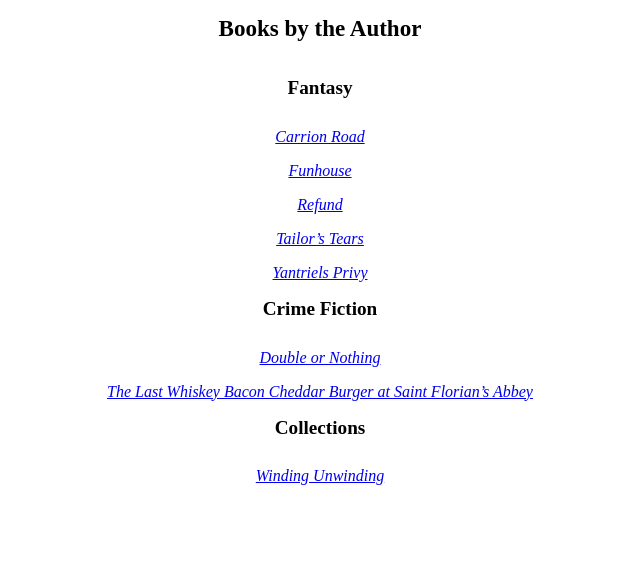
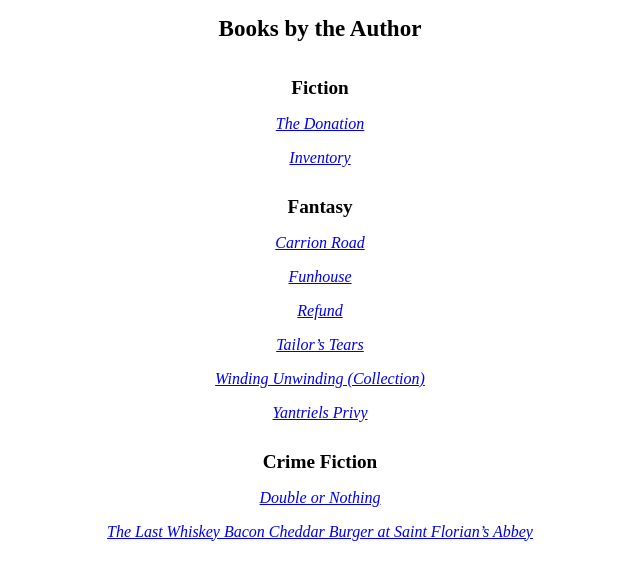
Before and after one commit to driscoll-brook-press/ebook-format, a Jekyll site: the page built from author/books.md, in a window 1280 px wide. Shown: the top 580 px of the page, without its empty margins (320-960 px from the left). Built offline with Jekyll 4.4.1, drawn with Linux system fonts in a browser that asks for light colours.

Commit message:
Updates for rights and toc styles

```diff
--- a/author/books.md
+++ b/author/books.md
@@ -3,39 +3,32 @@ title: Books by the Author
 style: books
 toc: back-matter
 categories:
--
-  name: Fantasy
+- name: Fiction
   books:
-  -
-    title: Carrion Road
+  - title: The Donation
+    slug: donation
+  - title: Inventory
+    slug: inventory
+- name: Fantasy
+  books:
+  - title: Carrion Road
     slug: carrion-road
-  -
-    title: Funhouse
+  - title: Funhouse
     slug: funhouse
-  -
-    title: Refund
+  - title: Refund
     slug: refund
-  -
-    title: Tailor's Tears
+  - title: Tailor's Tears
     slug: tailors-tears
-  -
-    title: Yantriels Privy
+  - title: Winding Unwinding (Collection)
+    slug: winding-unwinding
+  - title: Yantriels Privy
     slug: yantriels-privy
--
-  name: Crime Fiction
+- name: Crime Fiction
   books:
-  -
-    title: Double or Nothing
+  - title: Double or Nothing
     slug: double-or-nothing
-  -
-    title: The Last Whiskey Bacon Cheddar Burger at Saint Florian's Abbey
+  - title: The Last Whiskey Bacon Cheddar Burger at Saint Florian's Abbey
     slug: saint-florians-abbey
--
-  name: Collections
-  books:
-  -
-    title: Winding Unwinding
-    slug: winding-unwinding
 ---
 
 {% for category in page.categories %}
--- a/publication/toc.html
+++ b/publication/toc.html
@@ -1,5 +1,6 @@
 ---
 title: Contents
+guide: toc
 ---
 {% assign publication = site.data.publication %}
 {% assign manuscript = site.data.content %}
--- a/stylesheets/styles.scss
+++ b/stylesheets/styles.scss
@@ -64,6 +64,17 @@ books a { font-style: italic; }
   text-align: center;
 }
 
+.books h2 { margin: $leading 0 0 0; }
+
+.toc {
+  p { font-style: italic; }
+  .toc-chapter {
+    font-style: normal;
+    font-variant: small-caps;
+    font-weight: bold;
+  }
+}
+
 .cover {
   // Cover page fills the entire viewport
   margin: 0;
```
Also changed, not shown: 1 other file.
